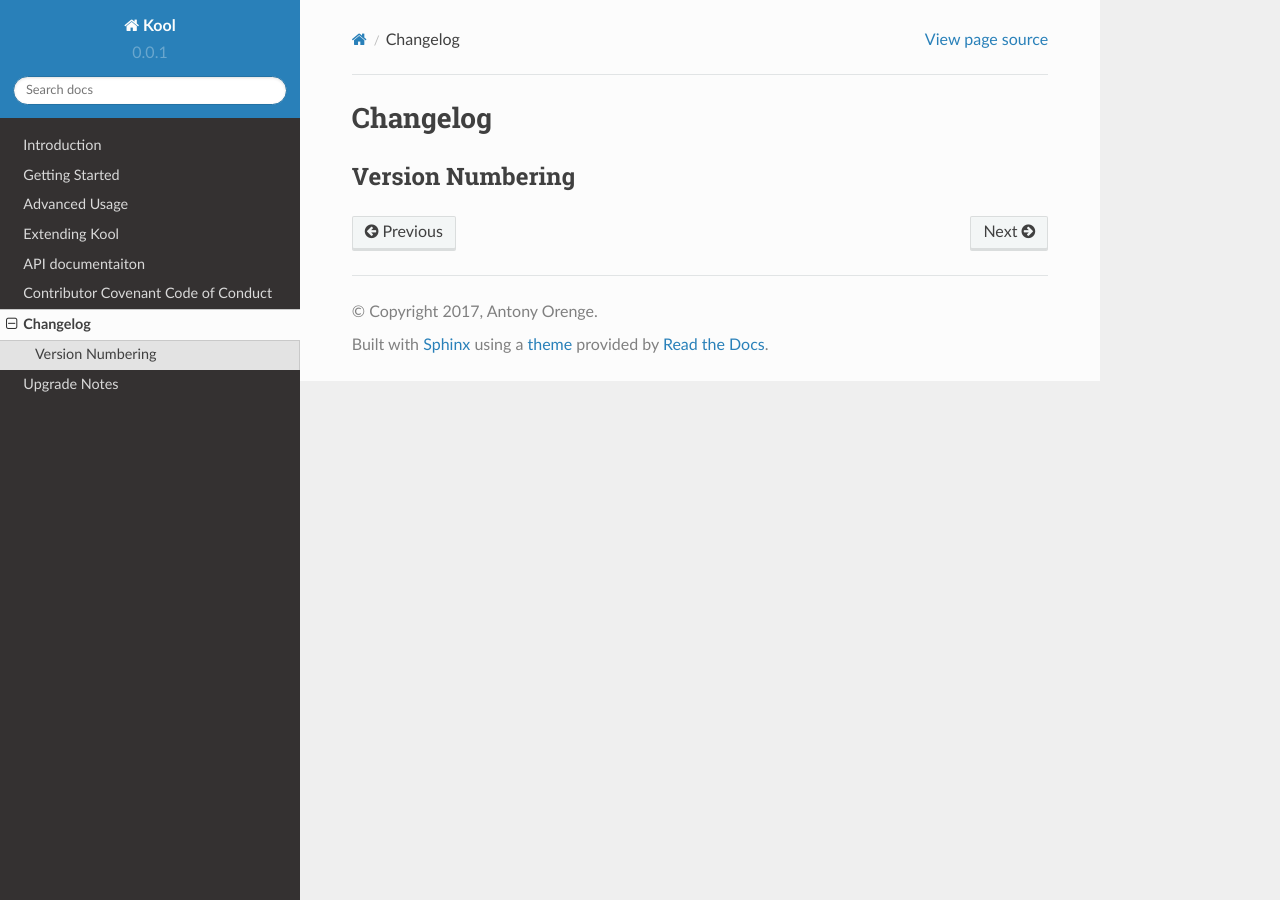
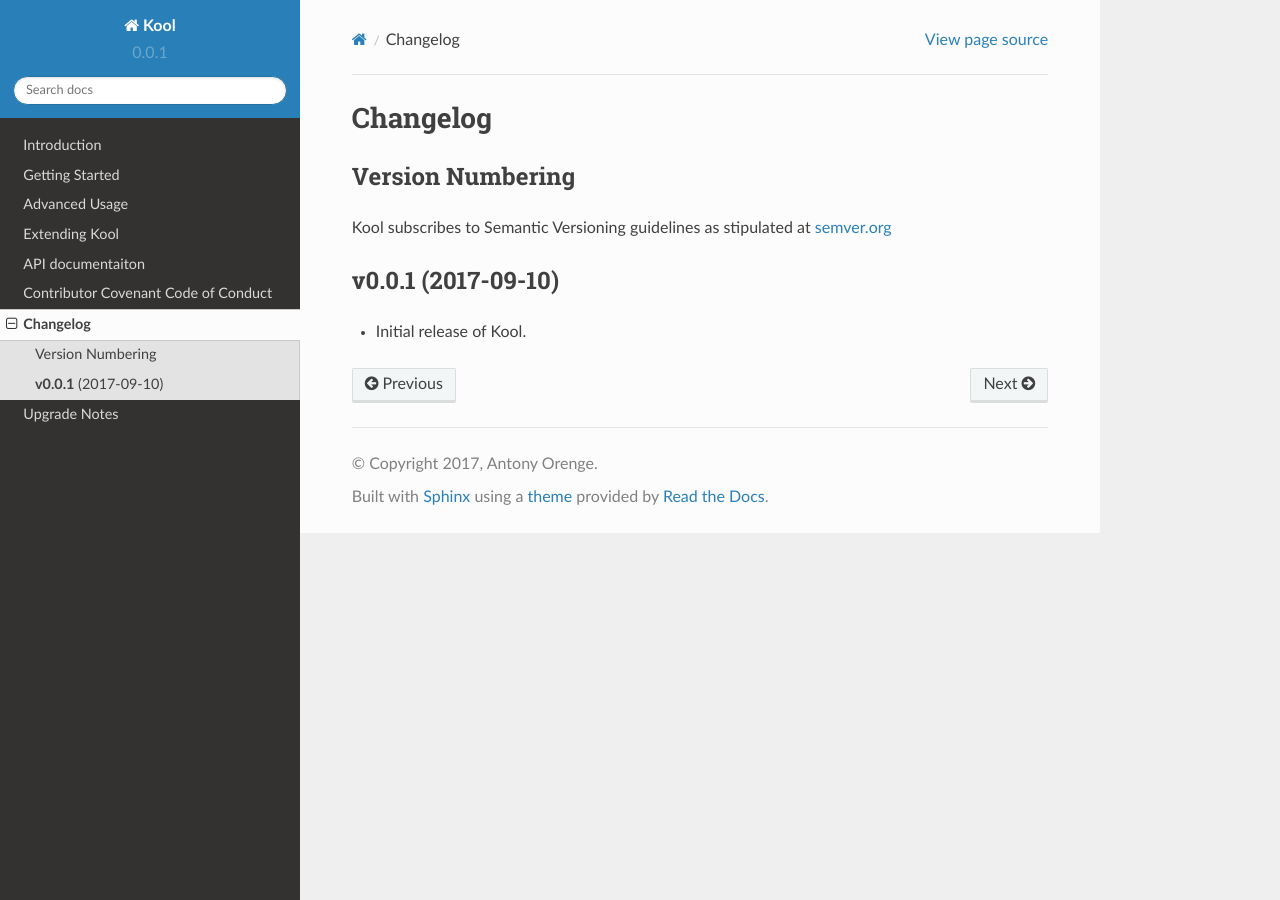
Before and after one commit to whiteboard-tartu/whiteboard, a Sphinx documentation site: the page built from docs/source/changelog.rst, in a window 1280 px wide. Built offline with Sphinx 7.4.7 and the Read the Docs theme 2.0.0, drawn with Linux system fonts in a browser that asks for light colours.

Commit message:
Add documentation content

```diff
--- a/docs/source/changelog.rst
+++ b/docs/source/changelog.rst
@@ -3,3 +3,11 @@ Changelog
 
 Version Numbering
 ^^^^^^^^^^^^^^^^^
+
+Kool subscribes to Semantic Versioning guidelines as stipulated at `semver.org <http://semver.org/>`_
+
+
+**v0.0.1** (2017-09-10)
+^^^^^^^^^^^^^^^^^^^^^^^
+
+- Initial release of Kool.
--- a/docs/source/upgrade.rst
+++ b/docs/source/upgrade.rst
@@ -1,2 +1,4 @@
 Upgrading to Newer Releases
 ===========================
+
+No upgrade to initial release for now. Please check later.
```
